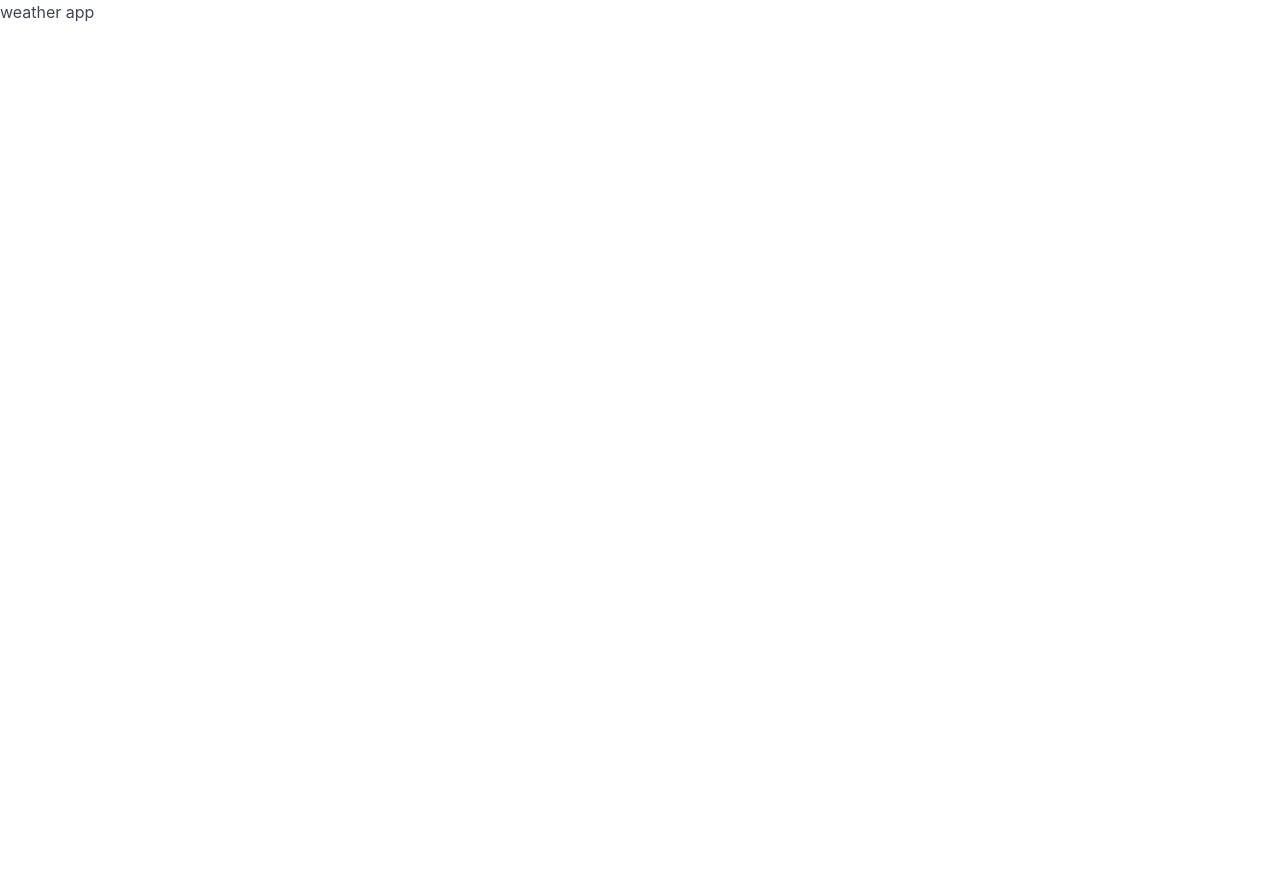
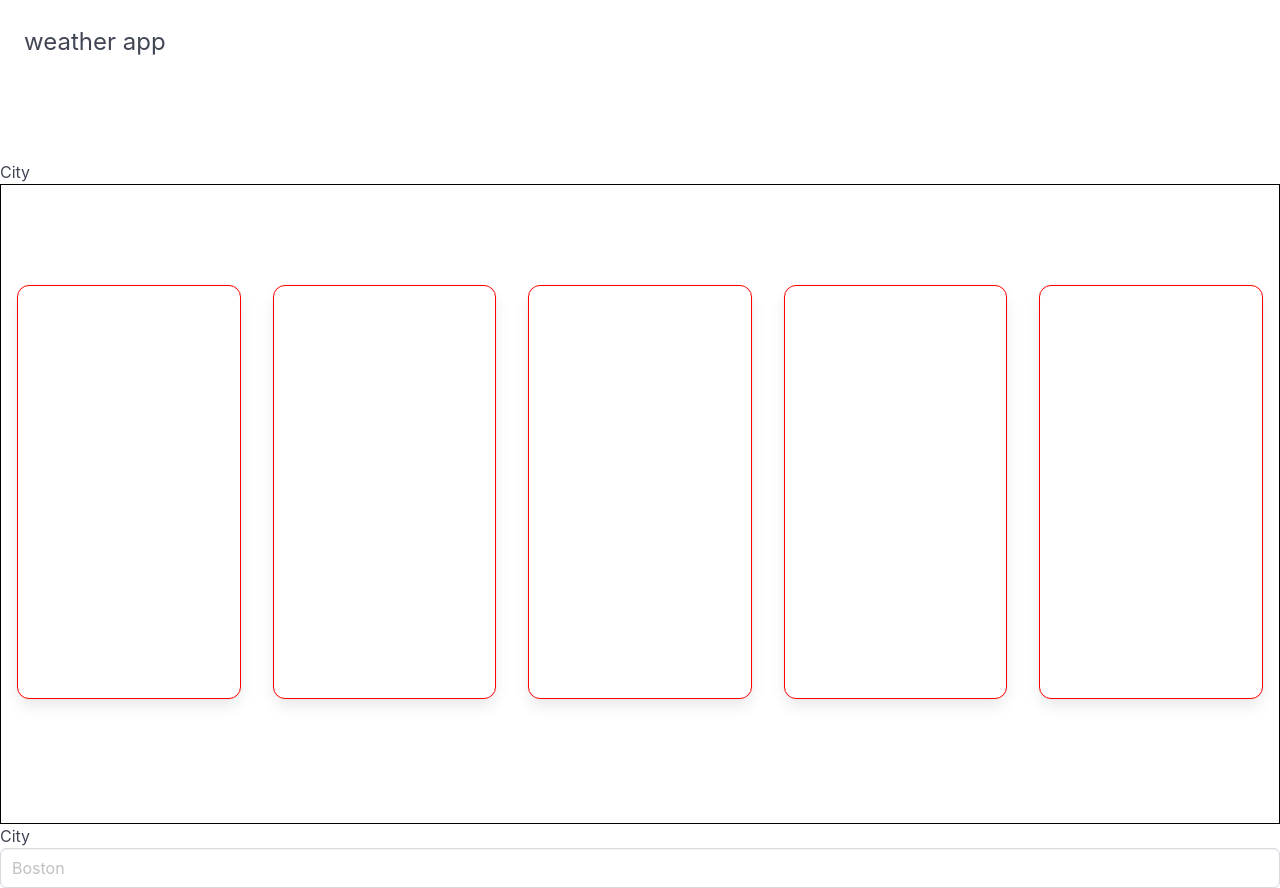
Before and after one commit to harristheharris/weather-app, a website: page index.html in a window 1280 px wide. Before the commit the page ends 800 px from the top, so only its background shows below. Drawn offline with nearby package versions, Linux system fonts and the light colour scheme.

Commit message:
basic html and css styling complete. Moving onto api implementation

```diff
--- a/Assets/css/style.css
+++ b/Assets/css/style.css
@@ -1 +1,23 @@
-@import "../node_modules/bulma/css/bulma.css";
+@import "/node_modules/bulma/css/bulma.css";
+
+#heading-1{
+ }
+
+.card-container{
+    display: flex;
+    flex-direction: row;
+    align-items: center;
+    border: 1px black solid;
+    height: 40rem;;
+}
+
+ /*had to add this becuase bulma does not add this margin to the last box for some reason  */
+.custom-boxes-container .box:last-child {
+    margin-bottom: 1.5rem;
+}
+
+.card {
+    border: 1px red solid;
+    width: 20%;
+    height:65%;
+}
--- a/index.html
+++ b/index.html
@@ -11,26 +11,32 @@
 <body>
 
     <div>
+        <section class="hero is-small">
+            <div class="hero-body">
+                <h1 class="content is-large">weather app</h1>
+                <nav class="navbar" role="navigation" aria-label="main navigation"></nav>
 
+            </div>
+        </section>
         <div>
-            <h1>weather app</h1>
+            <h2>City</h2>
+        </div>
+        <div class="card-container custom-boxes-container">
+            <div class="box card mx-4 content"></div>
+            <div class="box card mx-4 content"></div>
+            <div class="box card mx-4 content"></div>
+            <div class="box card mx-4 content"></div>
+            <div class="box card mx-4 content"></div>
         </div>
 
-        <div>
-            <div></div>
-            <div></div>
-            <div></div>
-            <div></div>
-            <div></div>
-        </div>
-
-        <div>
-            <form action="text"></form>
+        <div class="field">
+            <label for="city-input" class="">City</label>
+            <input type="text" class="input" placeholder="Boston">
         </div>
 
 
     </div>
-<script src="./Assets/js/index.js"></script>
+    <script src="./Assets/js/index.js"></script>
 </body>
 
 </html>
```
